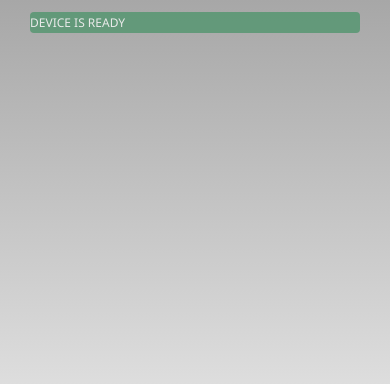
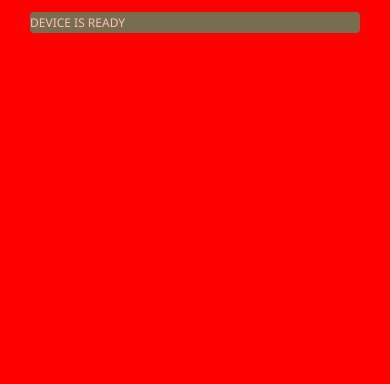
Before and after one commit to OnBlur/Broemm, a website: page BroemmVS/BroemmVS/www/index.html in a window 390 px wide. Drawn offline with Linux system fonts and the light colour scheme; some packages are replaced by stand-ins of ours.

Commit message:
v0.0.3 -Changed background color

```diff
--- a/BroemmVS/BroemmVS/www/css/index.css
+++ b/BroemmVS/BroemmVS/www/css/index.css
@@ -6,8 +6,8 @@ body {
     -webkit-touch-callout: none;
     -webkit-text-size-adjust: none;
     -webkit-user-select: none;
-	background-color:#E4E4E4;
-    background-image:linear-gradient(top, #A7A7A7 0%, #E4E4E4 51%);
+    background-color: #ff0000;
+    /*background-image:linear-gradient(top, #A7A7A7 0%, #E4E4E4 51%);
     background-image:-webkit-linear-gradient(top, #A7A7A7 0%, #E4E4E4 51%);
     background-image:-ms-linear-gradient(top, #A7A7A7 0%, #E4E4E4 51%);
     background-image:-webkit-gradient(
@@ -16,19 +16,17 @@ body {
         left bottom,
         color-stop(0, #A7A7A7),
         color-stop(0.51, #E4E4E4)
-    );
-    background-attachment:fixed;
-    font-family:'HelveticaNeue-Light', 'HelveticaNeue', Helvetica, Arial, sans-serif;
-    font-size:12px;
-    height:100%;
-    margin:0px;
-    padding:0px;
-    text-transform:uppercase;
-    width:100%;
-
-    background-color:#32383d;
+    );*/
+    background-attachment: fixed;
+    font-family: 'HelveticaNeue-Light', 'HelveticaNeue', Helvetica, Arial, sans-serif;
+    font-size: 12px;
+    height: 100%;
+    margin: 0px;
+    padding: 0px;
+    text-transform: uppercase;
+    width: 100%;
     font-family: 'RobotoRegular', 'Droid Sans', 'Segoe UI', Segoe, 'San Francisco', 'Helvetica Neue', Helvetica, Arial, Geneva, sans-serif;
-    font-size:12px;
+    font-size: 12px;
 }
 
 .app {
```
